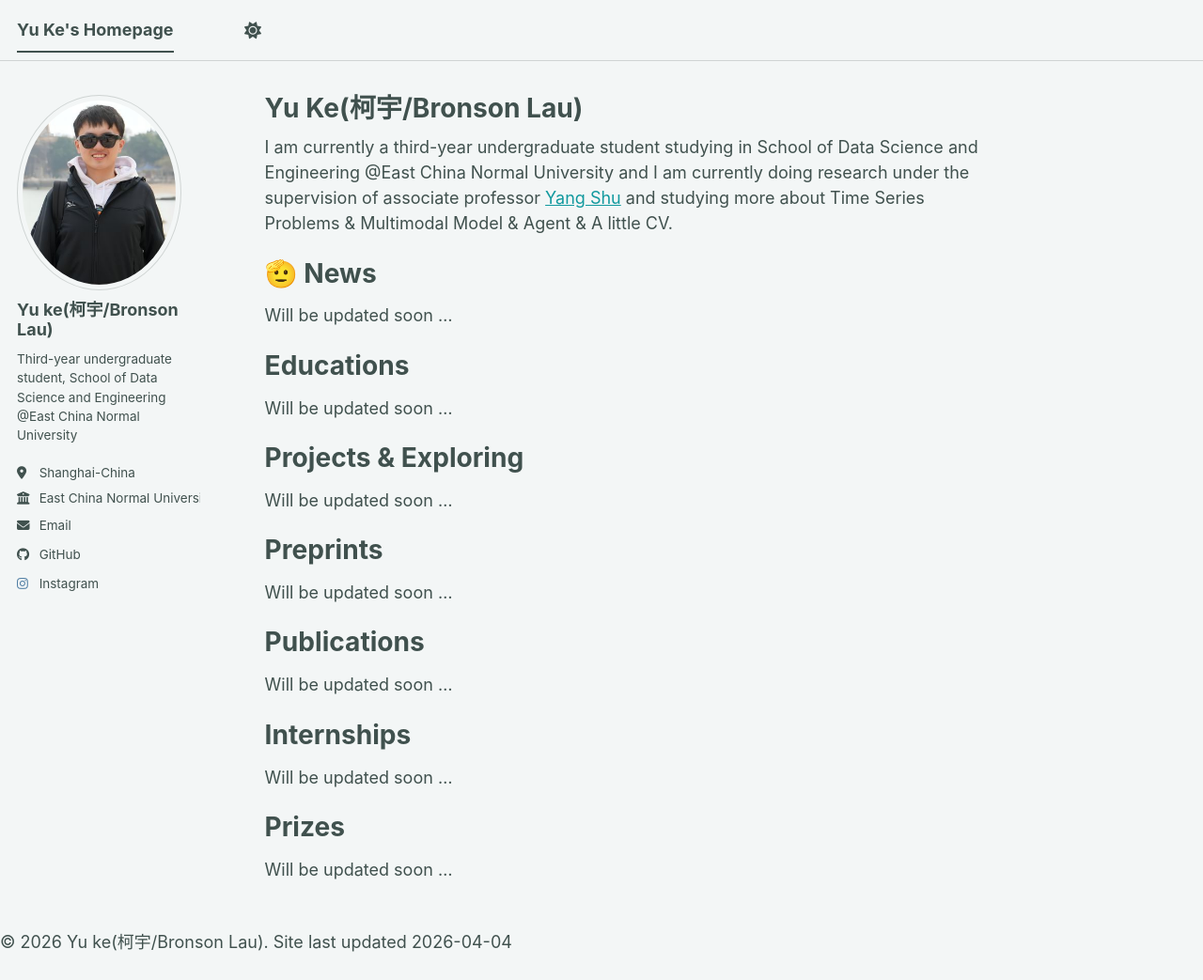
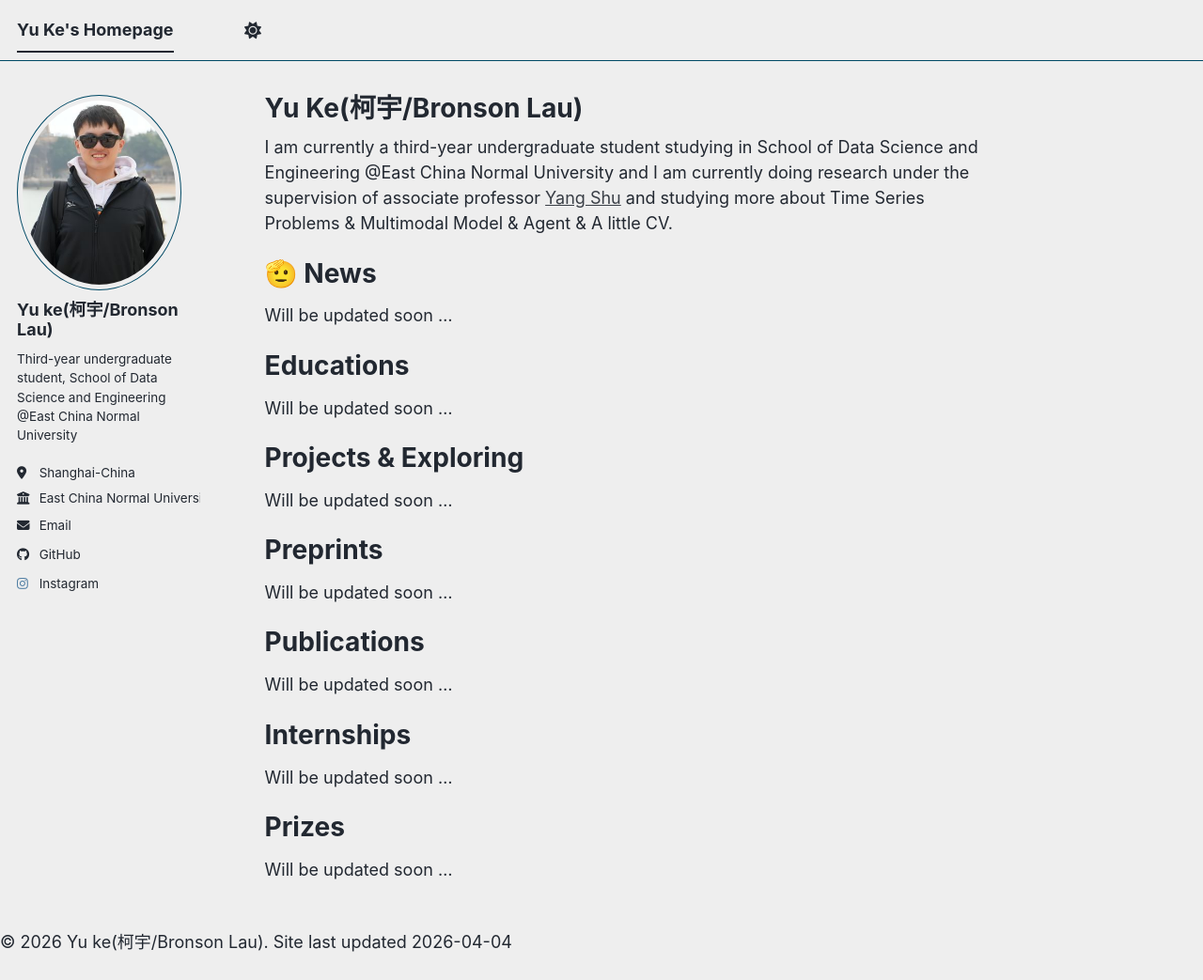
Before and after one commit to BronsonLau/BronsonLau.github.io, a Jekyll site: the page built from _pages/about.md, in a window 1280 px wide and 1043 px high. Shown: the whole window at 94% size. Built offline with Jekyll 4.4.1, drawn with Linux system fonts in a browser that asks for light colours; a script bundle is joined from its source files by our own code; library files that are not in the unit come from our copies.

Commit message:
Change site theme from 'mint' to 'air' and update favicon path

```diff
--- a/_config.yml
+++ b/_config.yml
@@ -8,7 +8,7 @@
 
 # Basic Site Settings
 locale                   : "en-US"
-site_theme               : "mint" # The available themes options are "default", "air", "sunrise", "mint", "dirt" and "contrast"
+site_theme               : "air" # The available themes options are "default", "air", "sunrise", "mint", "dirt" and "contrast"
 title                    : "Yu Ke's Homepage"
 title_separator          : "-"
 name                     : &name "Yu ke(柯宇/Bronson Lau)"
@@ -17,7 +17,7 @@
                                                            # or if you already have some other page hosted on Github then use "https://[your GitHub username].github.io/[Your Repo Name]"
 baseurl                  : "" # the subpath of your site, e.g. "/blog"
 repository               : "BronsonLau/BronsonLau.github.io"
-favicon: "/images/favicon.ico"
+favicon: "favicon.ico"
 
 # Site Author - The following control what appear as part of the author content on the side bar.
 #               If a field is blank the icon and link will not appear, otherwise it will be shown.
```
